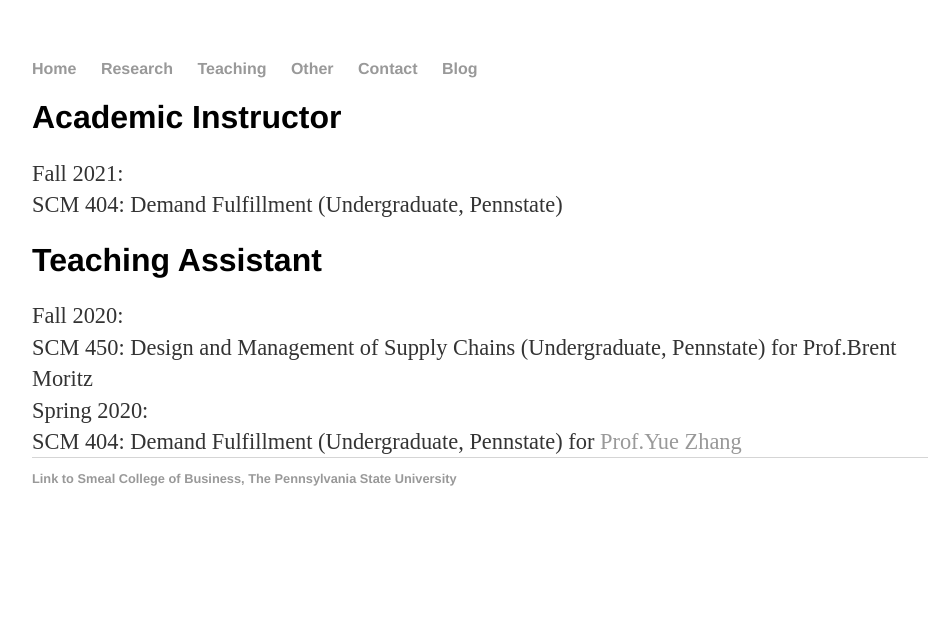
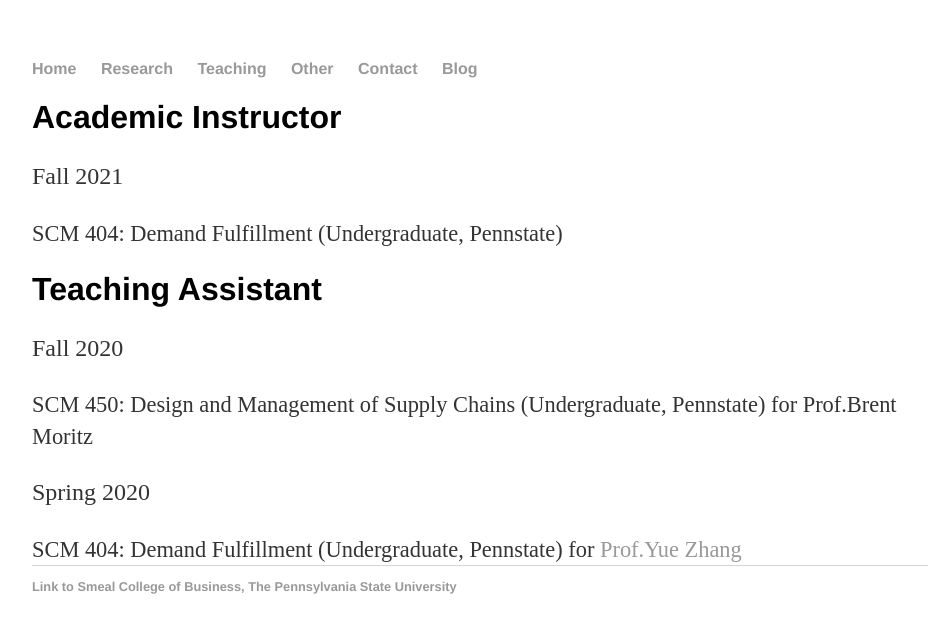
Before and after one commit to yinshi-gao/yinshi-gao.github.io, a Jekyll site: the page built from teaching/index.html, in a window 1280 px wide. Shown: the top 633 px of the page, without its empty margins (160-1088 px from the left). Built offline with Jekyll 4.4.1, drawn with Linux system fonts in a browser that asks for light colours.

```diff
--- a/teaching/index.html
+++ b/teaching/index.html
@@ -4,14 +4,13 @@ title: Yinshi Teaching
 ---
 <div class="blurb">
 	<h1>Academic Instructor</h1>
-  	<p2>Fall 2021:
-	<br>SCM 404: Demand Fulfillment (Undergraduate, Pennstate)
-	</p2>
+  	<p>Fall 2021</p>
+	<p2>SCM 404: Demand Fulfillment (Undergraduate, Pennstate)</p2>
 	<h1>Teaching Assistant</h1>
-  	<p2>Fall 2020:
-	<br>SCM 450: Design and Management of Supply Chains (Undergraduate, Pennstate) for Prof.Brent Moritz
-  	<br>Spring 2020:
-	<br>SCM 404: Demand Fulfillment (Undergraduate, Pennstate) for <a href="https://sites.google.com/site/yuezhangfuqua/">Prof.Yue Zhang</a>
+  	<p>Fall 2020</p>
+	<p2>SCM 450: Design and Management of Supply Chains (Undergraduate, Pennstate) for Prof.Brent Moritz</p2>
+  	<p>Spring 2020</p>
+	<p2>SCM 404: Demand Fulfillment (Undergraduate, Pennstate) for <a href="https://sites.google.com/site/yuezhangfuqua/">Prof.Yue Zhang</a>
 	</p2>
 
 </div><!-- /.blurb -->
```
